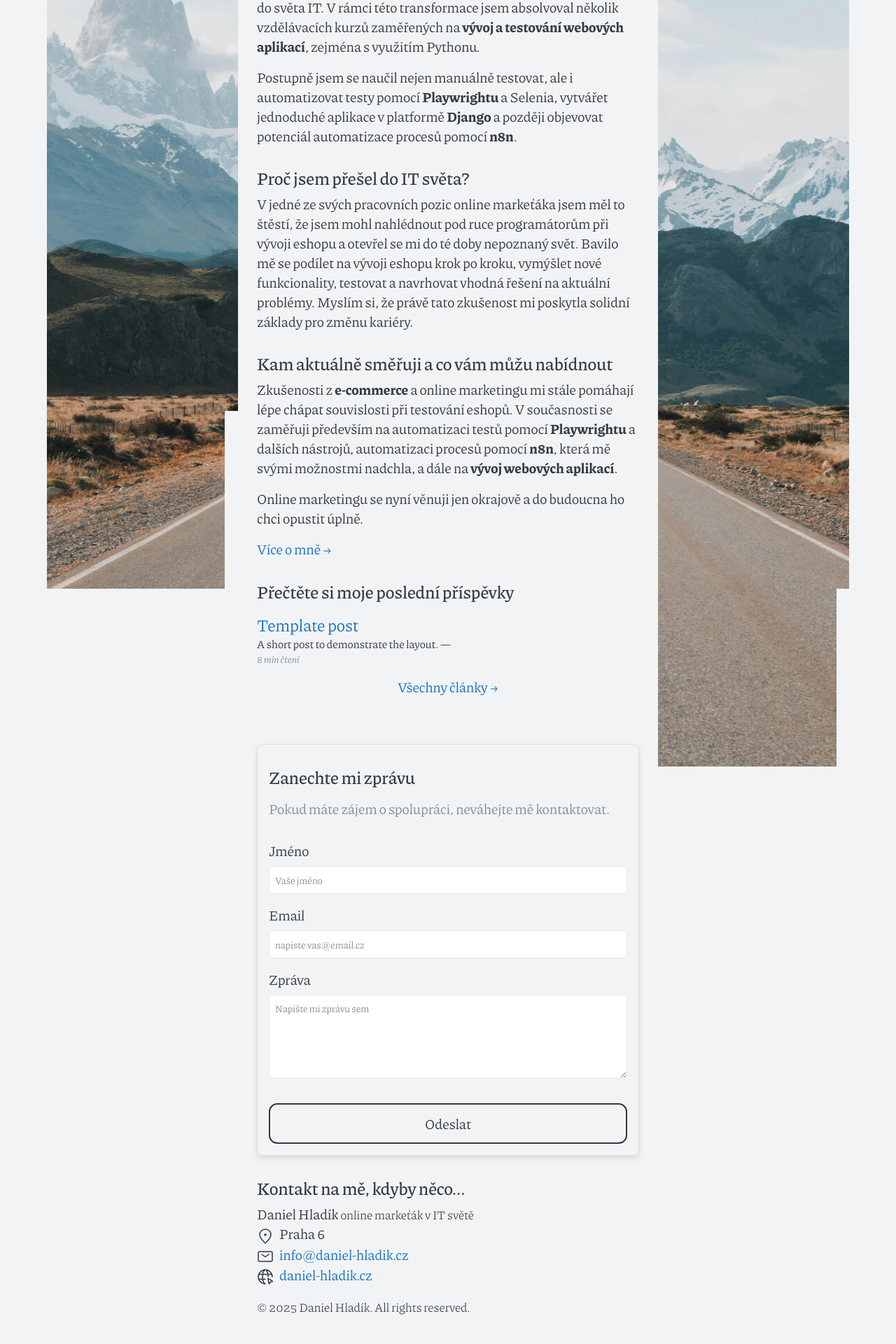
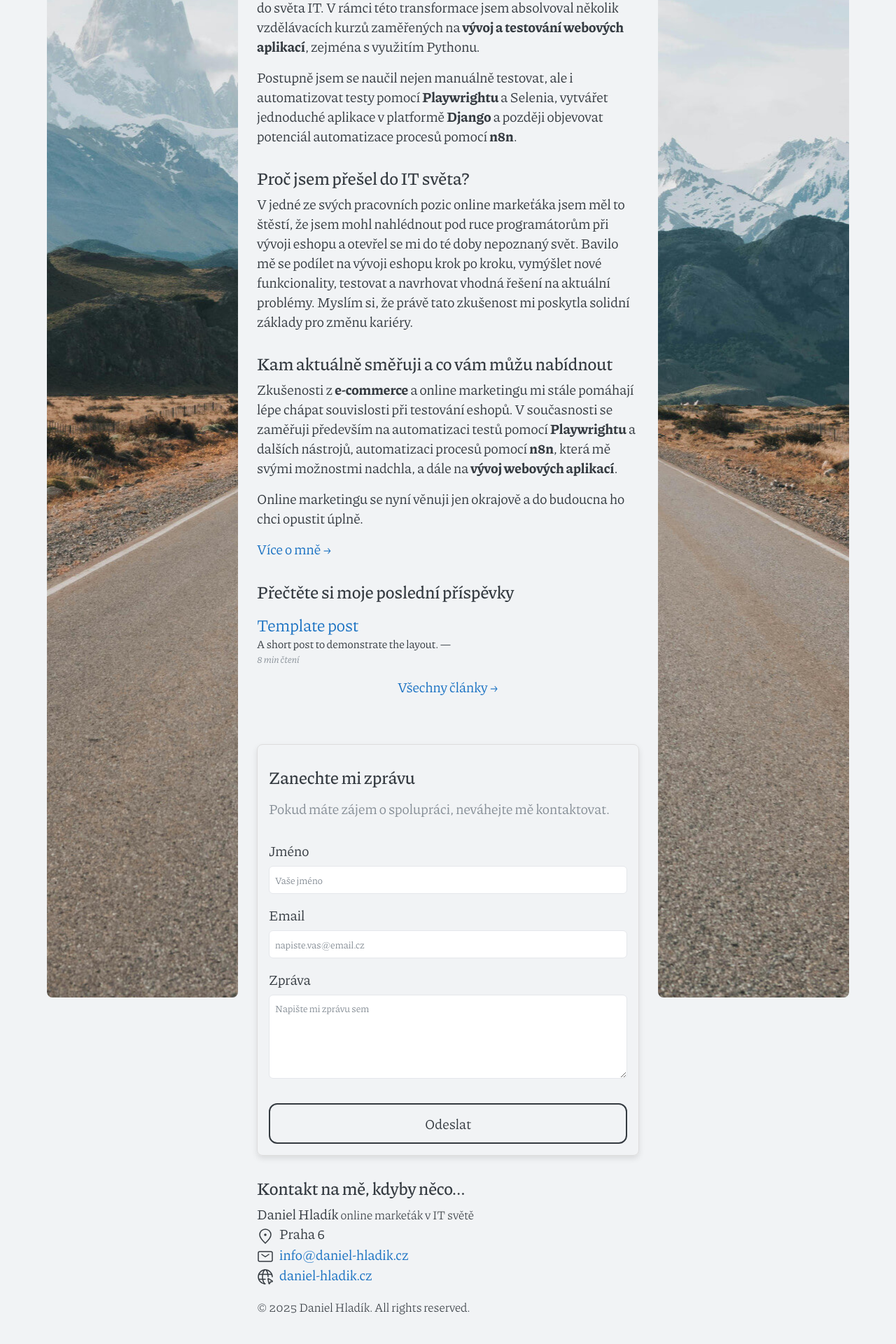
Before and after one commit to Dandee42/dandee42.github.io, a Jekyll site: the page built from index.md, in a window 1280 px wide. Shown: the part 1120-3040 px from the top of the page at 70% size. Built offline with Jekyll 4.4.1, drawn with Linux system fonts in a browser that asks for light colours.

Commit message:
Update index.md

```diff
--- a/index.md
+++ b/index.md
@@ -17,6 +17,8 @@ Postupně jsem se naučil nejen manuálně testovat, ale i automatizovat testy p
 ## Proč jsem přešel do IT světa?
 V jedné ze svých pracovních pozic online markeťáka jsem měl to štěstí, že jsem mohl nahlédnout pod ruce programátorům při vývoji eshopu a otevřel se mi do té doby nepoznaný svět. Bavilo mě se podílet na vývoji eshopu krok po kroku, vymýšlet nové funkcionality, testovat a navrhovat vhodná řešení na aktuální problémy. Myslím si, že právě tato zkušenost mi poskytla solidní základy pro změnu kariéry.
 
+<div class="parallax"></div>
+
 ## Kam aktuálně směřuji a co vám můžu nabídnout
 Zkušenosti z **e-commerce** a online marketingu mi stále pomáhají lépe chápat souvislosti při testování eshopů. V současnosti se zaměřuji především na automatizaci testů pomocí **Playwrightu** a dalších nástrojů, automatizaci procesů pomocí **n8n**, která mě svými možnostmi nadchla, a dále na **vývoj webových aplikací**.
 
@@ -24,8 +26,6 @@ Online marketingu se nyní věnuji jen okrajově a do budoucna ho chci opustit
 
 [Více o mně →](/cv/#continue)
 
-<div class="parallax"></div>
-
 {% include post-homepage-banner.html %}
 
 <div class="parallax"></div>
```
